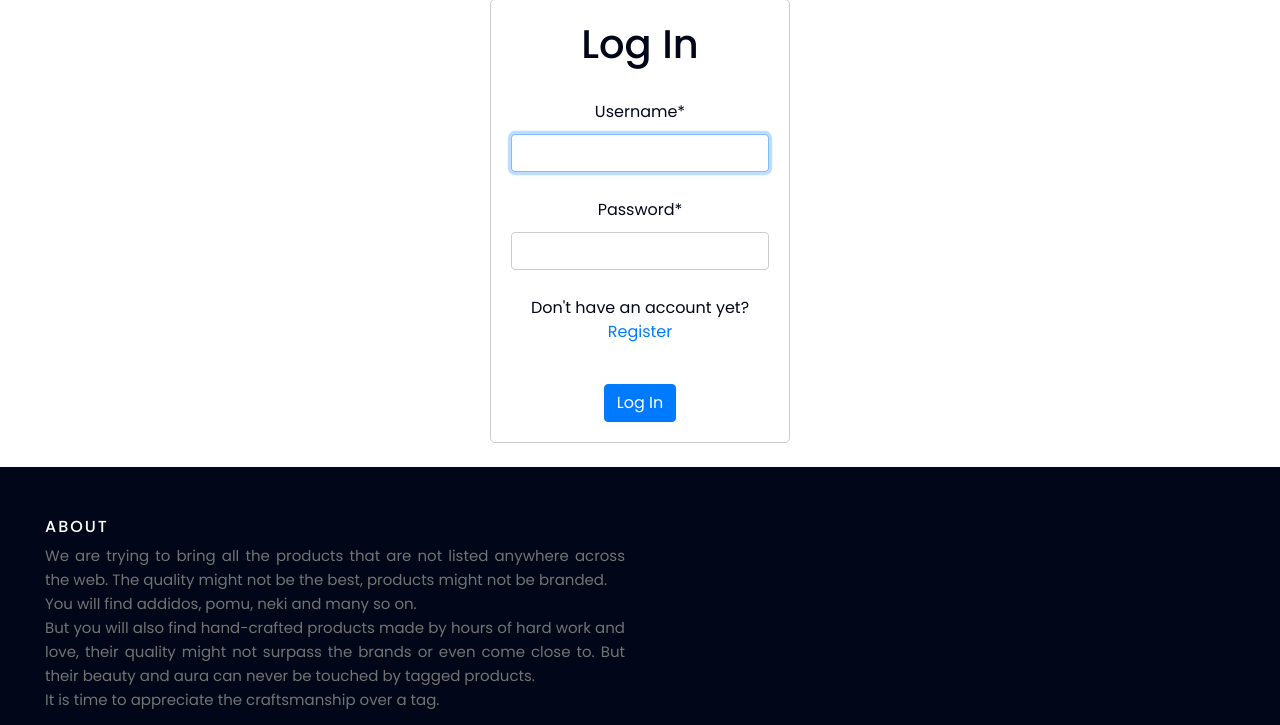
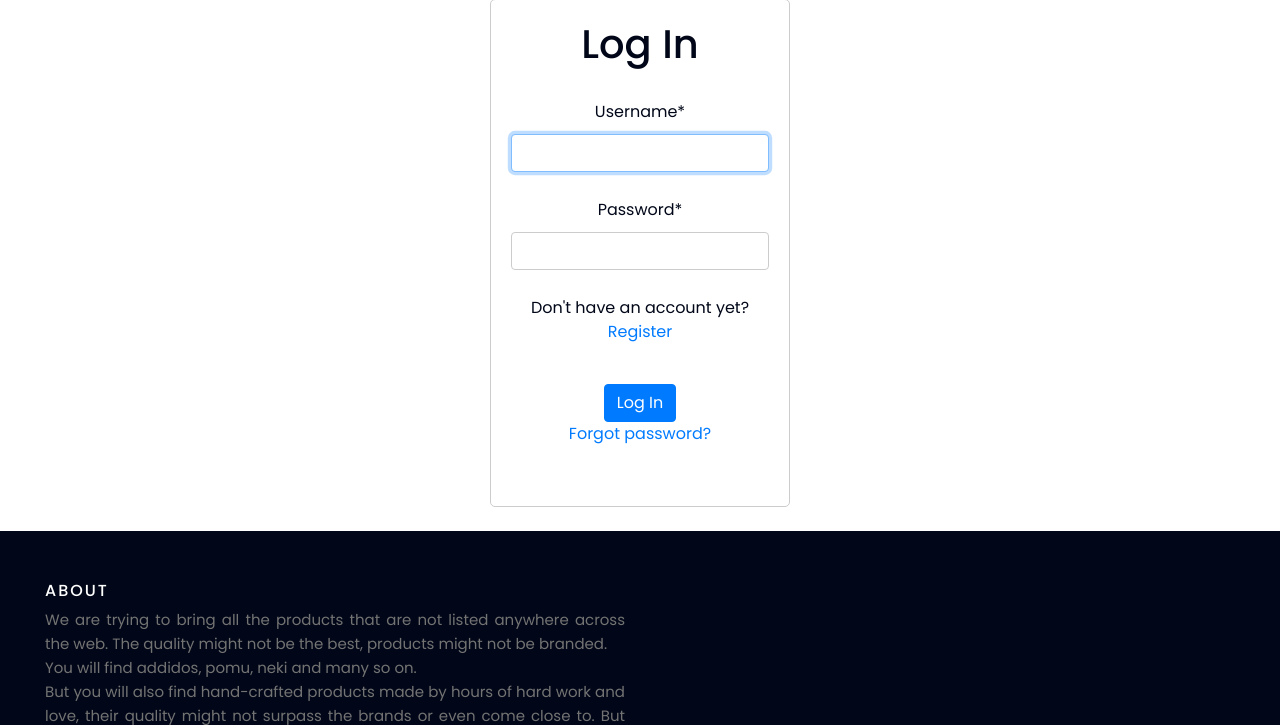
Before and after one commit to SujalSuryawanshi/Assanj, a Django app: page /accounts/login/ in a window 1280 px wide. Shown: the part 97-822 px from the top of the page. Run offline with Django 5.2, Linux system fonts and the light colour scheme; some libraries are stand-ins or nearby versions; some web fonts are replaced.

Commit message:
Update login.html

```diff
--- a/templates/register/login.html
+++ b/templates/register/login.html
@@ -20,6 +20,9 @@
             <a href={% url 'signin'%}>Register<br><br>
           </p>
           <button type="submit" class="btn btn-primary">Log In</button>
+          <p>
+            <a href={% url 'password_reset'%}>Forgot password?<br><br>
+          </p>
         </form>
       </div>
         <br>
```
